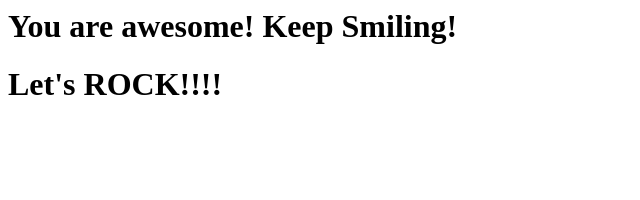
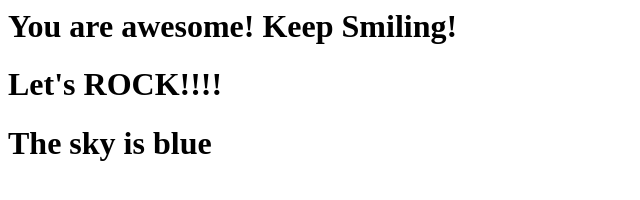
Before and after one commit to Vuta1990/testPythonCICD, a plain HTML site: page index.html in a window 1280 px wide. Shown: the whole page, without its empty margins (0-640 px from the left). Drawn offline with Linux system fonts and the light colour scheme.

Commit message:
Update index.html

```diff
--- a/index.html
+++ b/index.html
@@ -4,5 +4,6 @@
   <body>
     <h1>You are awesome! Keep Smiling!<h1>
     <h1>Let's ROCK!!!!<h1>
+    <h1>The sky is blue<h1>
       </body>
 </html>
```
